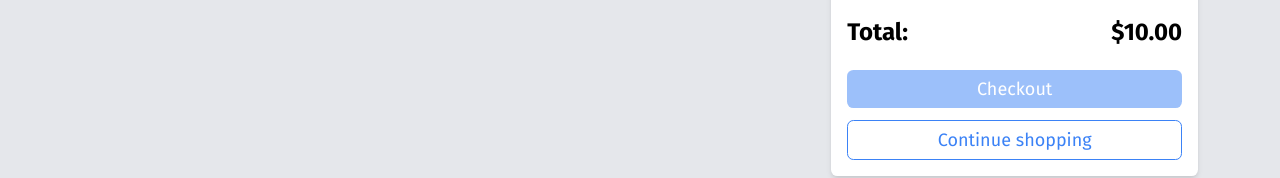
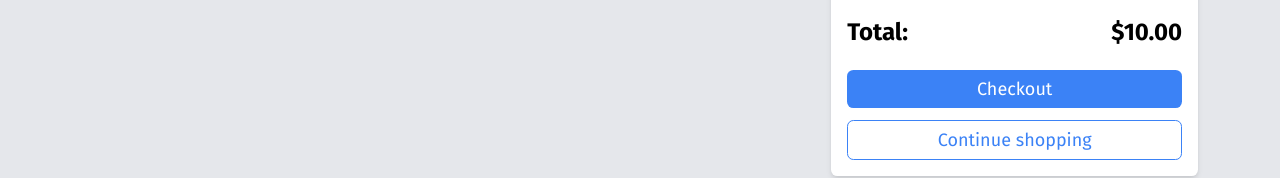
Before and after one commit to vclong2003/react-shopping-cart, a React (Create React App) app: page /checkout in a window 1280 px wide. Shown: the part 262-440 px from the top of the page. Built offline with nearby package versions, Linux system fonts and the light colour scheme; no server answers.

Commit message:
Update button and popup styles

```diff
--- a/src/components/Button/Button.styled.ts
+++ b/src/components/Button/Button.styled.ts
@@ -10,7 +10,7 @@ const Button = styled.button<IButtonProps>`
   text-align: center;
   cursor: pointer;
   transition: background-color 0.2s ease-in-out, color 0.2s ease-in-out;
-  opacity: ${(props) => (props.disabled ? 0.5 : 1)};
+  cursor: ${(props) => (props.disabled ? "not-allowed" : "pointer")};
 `;
 
 export { Button };
--- a/src/components/OffCanvas/OffCanvas.styled.ts
+++ b/src/components/OffCanvas/OffCanvas.styled.ts
@@ -26,6 +26,7 @@ const Backdrop = styled.div`
   z-index: 10;
 `;
 
+// prettier-ignore
 const Overlay = styled.div<IOverlayProps>`
   position: fixed;
   top: 0;
--- a/src/components/Popup/Popup.styled.ts
+++ b/src/components/Popup/Popup.styled.ts
@@ -26,7 +26,7 @@ const PopupContainer = styled.div`
   max-height: 80%;
   margin: 0 var(--s-8);
   background-color: var(--white);
-  padding: var(--s-5);
+  padding: var(--s-4);
   border-radius: var(--br-md);
   box-shadow: var(--shadow-md);
   overflow: hidden;
```
